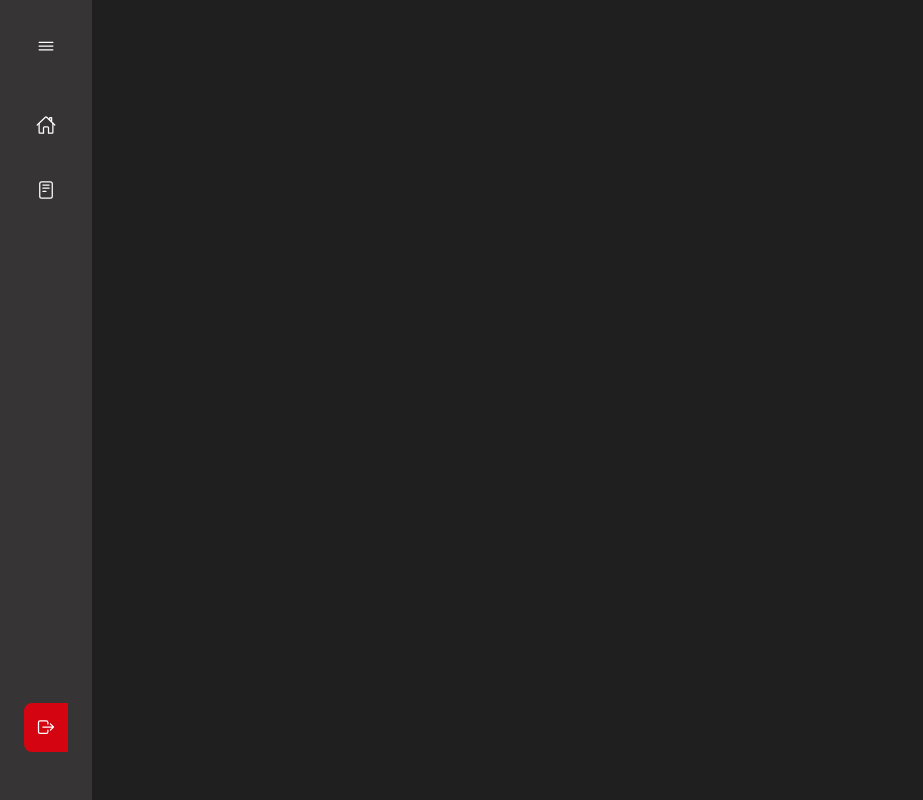
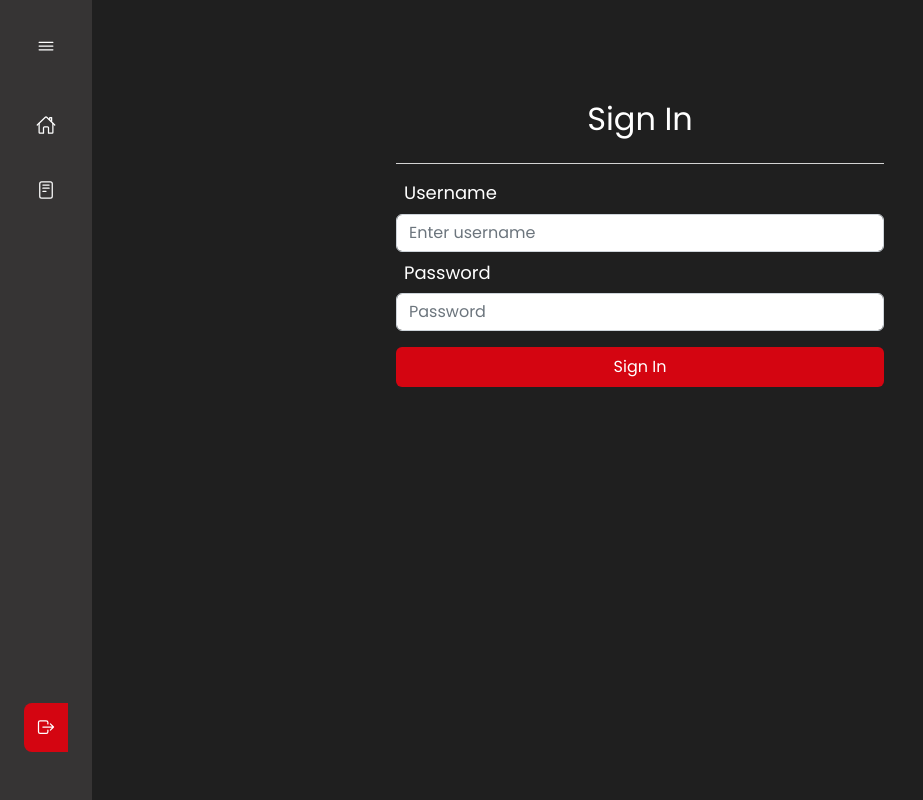
Before and after one commit to KennethOtero/fleetstatus-ui, a React (Create React App) app: page /login in a window 1280 px wide. Shown: the whole page, without its empty margins (0-923 px from the left). Built offline with nearby package versions, Linux system fonts and the light colour scheme.

Commit message:
Added ability to login

```diff
--- a/src/App.js
+++ b/src/App.js
@@ -5,6 +5,7 @@ import Navbar from './components/navbar/Navbar';
 import Home from './pages/Homepage/Home';
 import AircraftStatus from './pages/AircraftStatus';
 import History from './pages/History';
+import Login from './pages/Login/Login';
 
 function App() {
   const [isFullscreen, setIsFullscreen] = useState(false);
@@ -17,6 +18,7 @@ function App() {
           <Route path='/' element={<Home isFullscreen={isFullscreen} setIsFullscreen={setIsFullscreen}/>} />
           <Route path='/AircraftStatus' element={<AircraftStatus />} />
           <Route path='/History' element={<History />} />
+          <Route path='/login' element={<Login />} />
         </Routes>
       </div>
     </Router>
--- /dev/null
+++ b/src/components/alertbox/AlertBox.js
@@ -0,0 +1,21 @@
+import React, { useState, useEffect } from 'react';
+
+export function AlertBox({ message, trigger }) {
+  const [visible, setVisible] = useState(false);
+
+  useEffect(() => {
+    if (trigger) {
+      setVisible(true);
+      const timer = setTimeout(() => setVisible(false), 5000);
+      return () => clearTimeout(timer);
+    }
+  }, [trigger]);
+
+  if (!visible) return null;
+
+  return (
+    <div className="alert alert-danger" role="alert">
+      {message}
+    </div>
+  );
+}
--- /dev/null
+++ b/src/pages/Login/Login.js
@@ -0,0 +1,95 @@
+import React, { useState, useEffect } from 'react';
+import { URI_LOGIN } from '../../util/UriConstants';
+import { AlertBox } from '../../components/alertbox/AlertBox';
+import { useNavigate } from 'react-router-dom';
+
+function Login () {
+  const [username, setUsername] = useState('');
+  const [password, setPassword] = useState('');
+  const [alertMessage, setAlertMessage] = useState('');
+  const [alertTrigger, setAlertTrigger] = useState(0);
+  const navigate = useNavigate();
+
+  const showAlert = (msg) => {
+    setAlertMessage(msg);
+    setAlertTrigger(Date.now());
+  }
+
+  // Store the previous URL on component mount
+  useEffect(() => {
+    sessionStorage.setItem('previousUrl', document.referrer);
+  }, []);
+
+  const handleSubmit = async (event) => {
+    event.preventDefault();
+
+    try {
+      const response = await fetch(URI_LOGIN, {
+        method: 'POST',
+        headers: {
+          'Content-Type': 'application/x-www-form-urlencoded',
+        },
+        body: `username=${encodeURIComponent(username)}&password=${encodeURIComponent(password)}`,
+      });
+
+      if (response.ok) {
+        console.log("Login successful")
+        const previousUrl = sessionStorage.getItem('previousUrl');
+        navigate(previousUrl || '/');
+      } else if (response.status === 403) {
+        showAlert('Login failed. You do not have access to this resource.');
+      } else {
+        showAlert('Login failed. Please check your username and password.');
+      }
+    } catch (error) {
+        console.error('Error:', error);
+        showAlert('An unexpected error occurred.');
+    }
+  };
+
+    return (
+        <div className="container">
+            <div className="row justify-content-center">
+                <div className="col-md-6">
+                    <h2 className="PageTitle">Sign In</h2>
+                    <form id="loginForm" onSubmit={handleSubmit}>
+                        <AlertBox message={alertMessage} trigger={alertTrigger} />
+                        <div className="form-group">
+                            <label htmlFor="username" className="p-2">Username</label>
+                            <input
+                                type="text"
+                                className="form-control"
+                                id="username"
+                                aria-describedby="usernameHelp"
+                                placeholder="Enter username"
+                                value={username}
+                                onChange={(e) => setUsername(e.target.value)}
+                                required
+                            />
+                        </div>
+                        <div className="form-group">
+                            <label htmlFor="password" className="p-2">Password</label>
+                            <input
+                                type="password"
+                                className="form-control"
+                                id="password"
+                                placeholder="Password"
+                                value={password}
+                                onChange={(e) => setPassword(e.target.value)}
+                                required
+                            />
+                        </div>
+                        <input type="hidden" id="redirectUrl" name="redirectUrl" value="" />
+                        <div className="form-group">
+                            <button type="submit" className="btn btn-primary border-0 w-100 mt-3 p-2">
+                                Sign In
+                            </button>
+                        </div>
+                    </form>
+                </div>
+            </div>
+        </div>
+    );
+}
+
+export default Login;
--- a/src/util/UriConstants.js
+++ b/src/util/UriConstants.js
@@ -17,6 +17,7 @@ export const URI_DOWNTIME_REPORT           = BASE_URL + "/v1/DownTimeReport";
 
 // User endpoints
 export const URI_AUTH_STATUS               = BASE_URL + "/v1/auth/status";
+export const URI_LOGIN                     = BASE_URL + "/login";
 
 // History endpoints
 export const URI_CALENDER_EVENT_HISTORY    = BASE_URL + "/v1/CalenderEventHistory";
```
